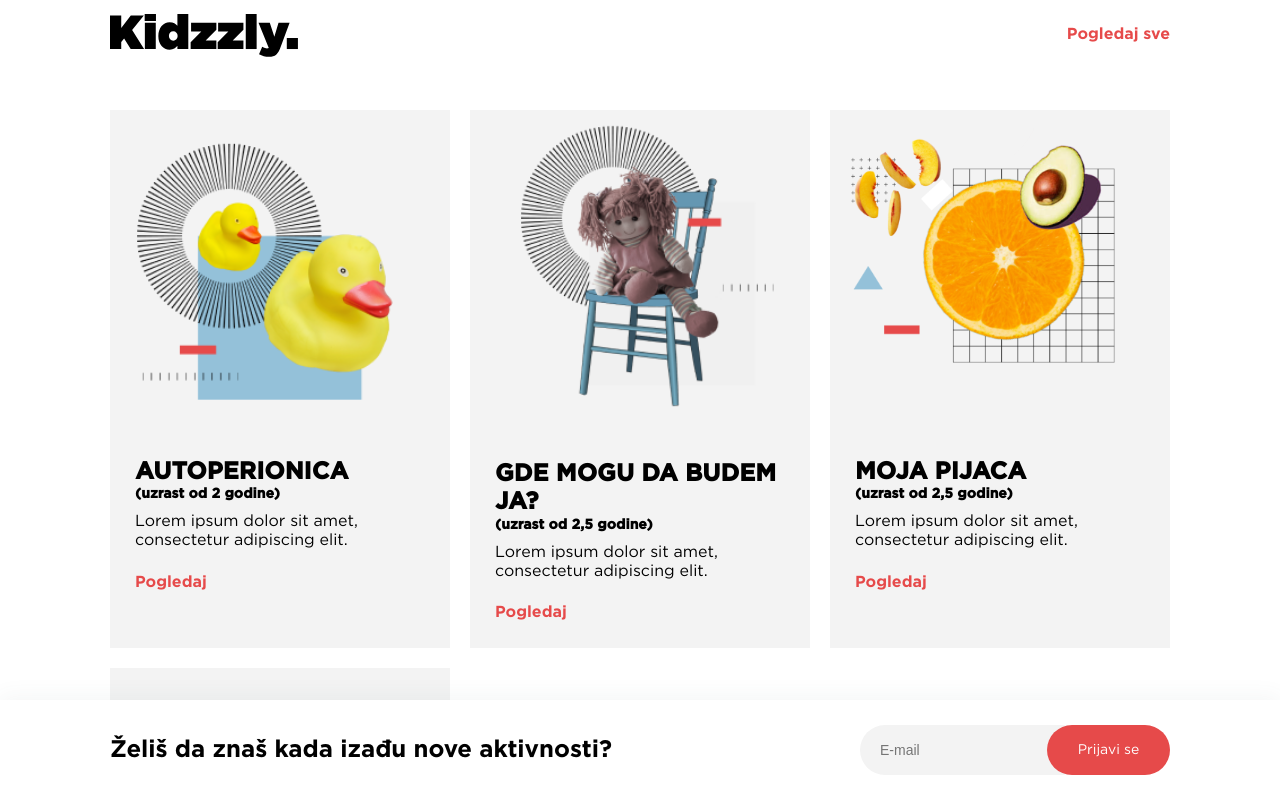
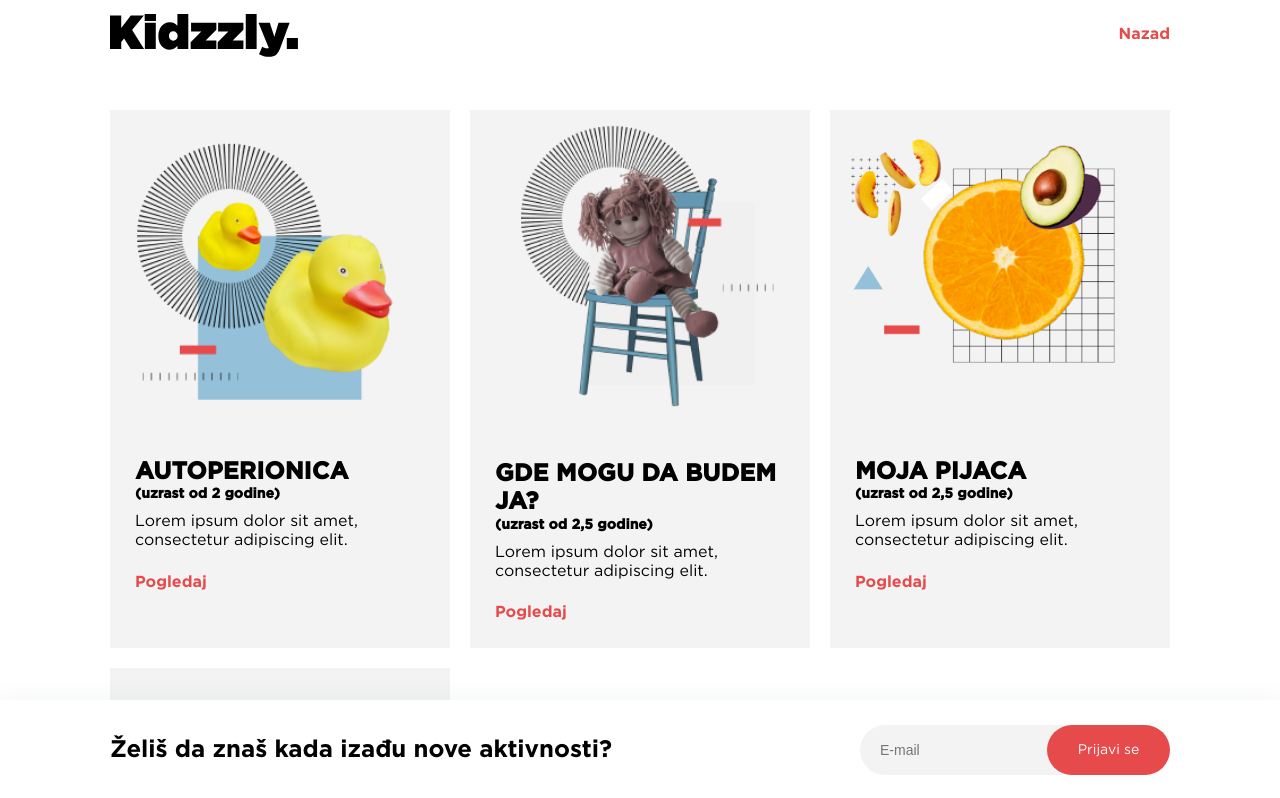
Before and after one commit to darkostepanovic/kiddzly-web, a React (Create React App) app: page /activities in a window 1280 px wide. Shown: the top 798 px of the page. Built offline with nearby package versions, Linux system fonts and the light colour scheme; no server answers.

Commit message:
button text fix

```diff
--- a/src/containers/Activities/index.js
+++ b/src/containers/Activities/index.js
@@ -58,12 +58,12 @@ const Activities = ({ activateDrawer }) => {
         </Text>
         <Text
           as={Link}
-          to="/activities"
+          to="/featured-activities"
           size="small"
           color="primary"
           fontFamily="GothamBold"
         >
-          Pogledaj sve
+          Nazad
         </Text>
       </Container>
       <CardWrapper scroll>{renderAllActivities()}</CardWrapper>
```
